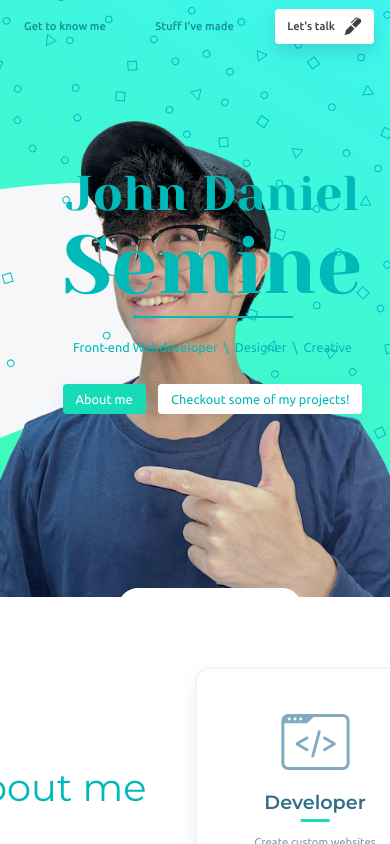
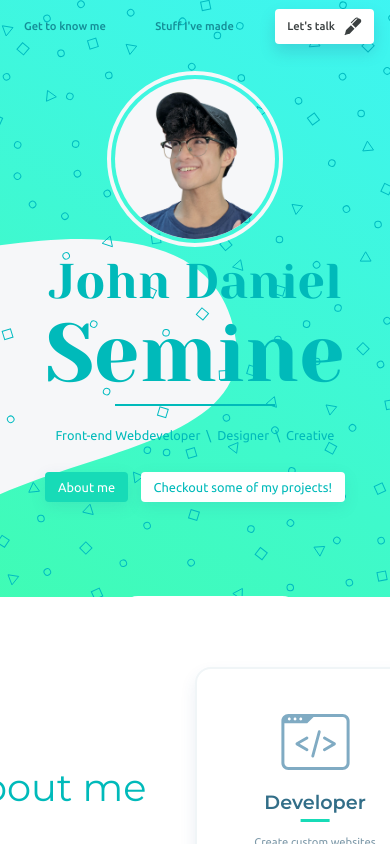
Before and after one commit to John-Kodes/portfolio, a React (Create React App) app: page / in a window 390 px wide. Shown: the top 844 px of the page. Built offline with nearby package versions, Linux system fonts and the light colour scheme.

Commit message:
header now responsive

```diff
--- a/src/components/Header.js
+++ b/src/components/Header.js
@@ -5,6 +5,7 @@ import { ReactComponent as HeaderSvg } from "../img/HeaderSvg.svg";
 import { ReactComponent as CameraIcon } from "../img/CameraIcon.svg";
 import { ReactComponent as CreditTab } from "../img/CreditTab.svg";
 import photo from "../img/PHOTOFINALcomp720.png";
+import roundPhoto from "../img/PortFolioPhotoRound.png";
 // Animation
 import { motion } from "framer-motion";
 import { letterAnim } from "../animations";
@@ -14,7 +15,6 @@ import styled from "styled-components";
 const Header = () => {
   return (
     <StyledHeader id="section-header">
-      <Photo src={photo} alt="John Daniel Semine Photo. Credit: Joan Semine" />
       <CreditBox className="credit">
         <CreditTab />
         <Text>
@@ -62,9 +62,82 @@ const Header = () => {
           </ProjectsBtn>
         </BtnContainer>
       </Content>
+      <PhotoContainer>
+        <Photo
+          src={photo}
+          alt="John Daniel Semine Photo. Credit: Joan Semine"
+        />
+        <div className="round-image-container">
+          <img
+            src={roundPhoto}
+            alt="John Daniel Semine Photo Round"
+            className="round-photo"
+          />
+        </div>
+      </PhotoContainer>
     </StyledHeader>
   );
 };
+
+const PhotoContainer = styled.div`
+  .round-image-container {
+    position: relative;
+    display: none;
+    visibility: hidden;
+
+    @media only screen and (max-width: 44em) {
+      display: block;
+      visibility: visible;
+    }
+    &::before {
+      position: absolute;
+      content: "";
+      top: 50%;
+      left: 50%;
+      transform: translate(-50%, -50%);
+
+      height: 22rem;
+      width: 22rem;
+      z-index: 9999;
+      border-radius: 50%;
+      border: 4px solid ${(p) => p.theme.pageBg100};
+    }
+  }
+  .round-photo {
+    display: block;
+    height: 20rem;
+    width: 20rem;
+    object-fit: fill;
+    background-color: ${(p) => p.theme.pageBg100};
+    border-radius: 50%;
+    margin-bottom: 2rem;
+  }
+`;
+
+const Photo = styled(motion.img)`
+  position: absolute;
+
+  height: 95rem;
+  bottom: -20rem;
+  right: -10rem;
+  z-index: 2;
+
+  @media only screen and (max-width: 70em) {
+    right: -20rem;
+  }
+  @media only screen and (max-width: 62em) {
+    right: -30rem;
+  }
+
+  @media only screen and (max-width: 44em) {
+    display: none;
+    visibility: hidden;
+  }
+
+  &:hover ~ .credit {
+    transform: translateY(-4.5rem);
+  }
+`;
 
 const Text = styled.div`
   grid-row: 1;
@@ -96,6 +169,10 @@ const CreditBox = styled(motion.div)`
   z-index: 3;
 
   transition: transform 0.2s ease-in-out 2s;
+
+  @media only screen and (max-width: 31.25em) {
+    bottom: -7.7rem;
+  }
 
   svg {
     display: block;
@@ -132,27 +209,16 @@ const StyledHeader = styled(motion.div)`
   grid-column: col-start 2 / col-end 7;
   grid-row: 1/3;
 
+  @media only screen and (max-width: 44em) {
+    flex-direction: column-reverse;
+    justify-content: center;
+  }
+
   .svg {
     position: absolute;
-    z-index: 1;
+    z-index: -1;
+    top: -30rem;
     right: -75rem;
-  }
-`;
-
-const Photo = styled(motion.img)`
-  position: absolute;
-
-  height: 95rem;
-  bottom: -20rem;
-  right: -10rem;
-  z-index: 2;
-
-  @media only screen and (max-width: 64em) {
-    right: -20rem;
-  }
-
-  &:hover ~ .credit {
-    transform: translateY(-4.5rem);
   }
 `;
 
--- a/src/globals/GlobalStyles.js
+++ b/src/globals/GlobalStyles.js
@@ -16,8 +16,7 @@ const GlobalStyles = createGlobalStyle`
     html{
         font-size: 62.5%; // 1rem = 10px
         @media only screen and (max-width: 31.25em) {
-        font-size: 50%;
-
+            font-size: 50%;
         }
     }
 
```
Also changed, not shown: src/img/PortFolioPhotoRound.png (added).
